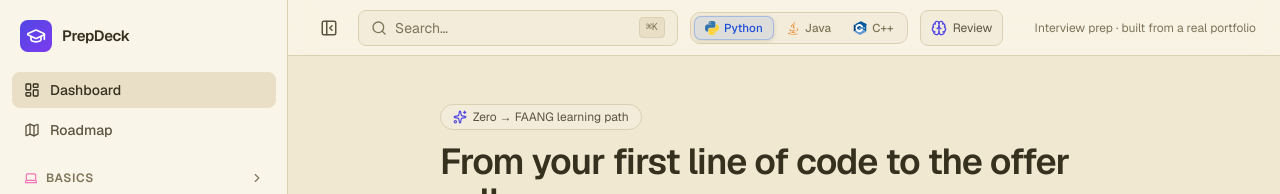
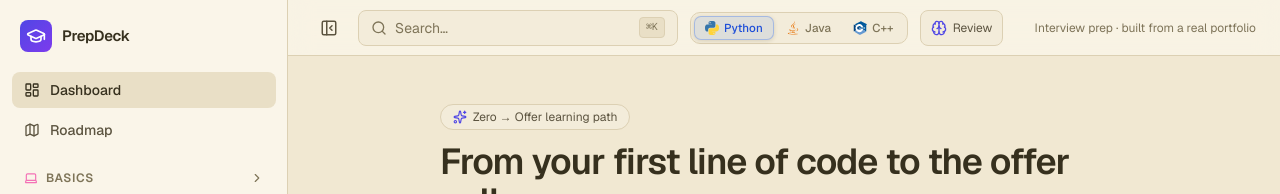
Before and after one commit to nitesh-raut26/prepdeck, a Next.js app: page / in a window 1280 px wide. Shown: the top 194 px of the page. Built offline with nearby package versions, Linux system fonts and the light colour scheme.

Commit message:
feat(app): update root layout metadata and landing page hero content

```diff
--- a/src/app/layout.tsx
+++ b/src/app/layout.tsx
@@ -19,7 +19,7 @@ const geistMono = Geist_Mono({
 
 export const metadata: Metadata = {
   title: {
-    default: "PrepDeck — Zero to FAANG Learning Path",
+    default: "PrepDeck — Zero to Offer Learning Path",
     template: "%s · PrepDeck",
   },
   description:
--- a/src/app/page.tsx
+++ b/src/app/page.tsx
@@ -11,7 +11,7 @@ export default function HomePage() {
       <div className="mb-9">
         <div className="mb-3 inline-flex items-center gap-1.5 rounded-full border border-line bg-surface-2 px-3 py-1 text-xs text-subtle">
           <Sparkles className="size-3.5 text-brand-400" />
-          Zero → FAANG learning path
+          Zero → Offer learning path
         </div>
         <h1 className="text-3xl font-semibold tracking-tight text-ink sm:text-4xl">
           From your first line of code to the offer call.
```
